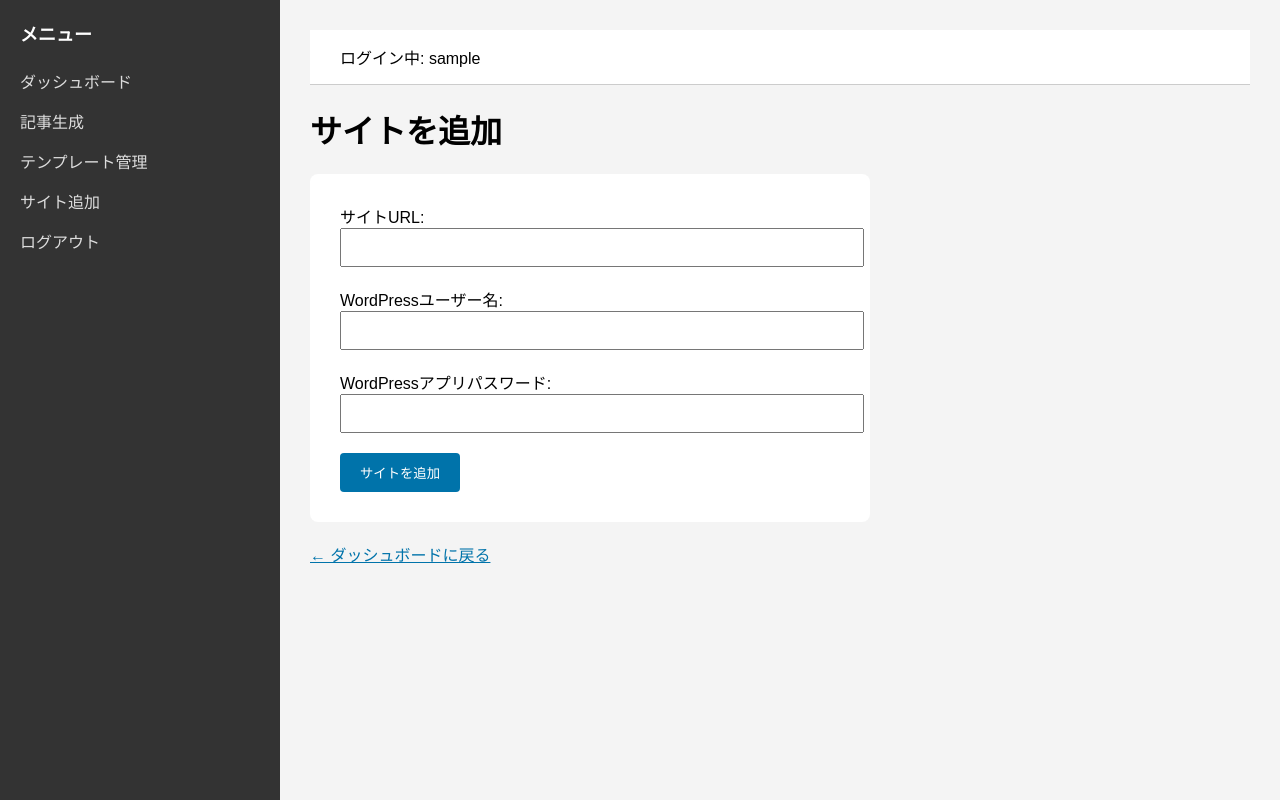
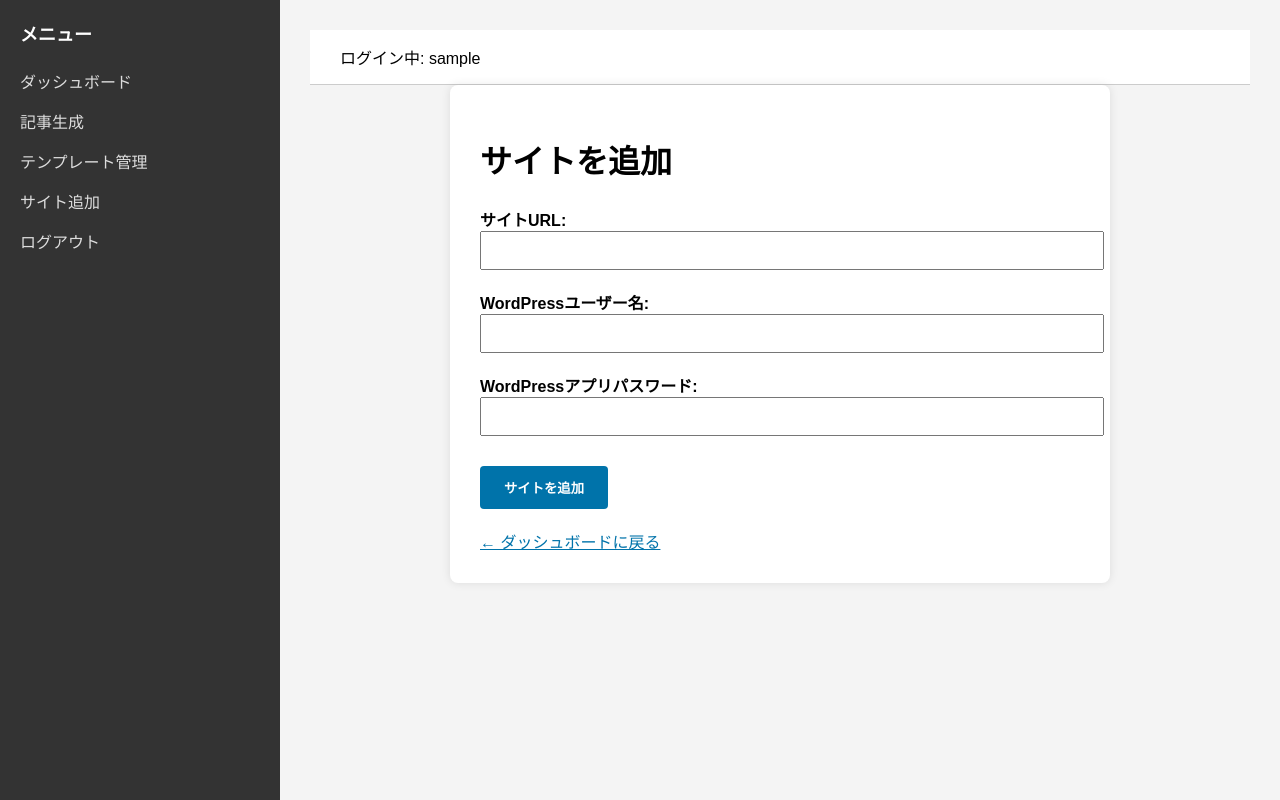
Before and after one commit to ryu-matsu2002/ver8-ai-posting-tool, a Flask app: page /add-site in a window 1280 px wide. Run offline with Flask 3, Linux system fonts and the light colour scheme; the visitor is signed in with stand-in values (Sample User, id 1).

```diff
--- a/app/forms.py
+++ b/app/forms.py
@@ -2,7 +2,7 @@
 
 from flask_wtf import FlaskForm
 from wtforms import StringField, PasswordField, TextAreaField, SubmitField, SelectField
-from wtforms.validators import DataRequired, Email
+from wtforms.validators import DataRequired, Email, URL
 
 # ✅ ログインフォーム
 class LoginForm(FlaskForm):
@@ -15,3 +15,10 @@ class AutoPostForm(FlaskForm):
     keywords = TextAreaField("キーワード一覧", validators=[DataRequired()])
     template_id = SelectField("テンプレート", coerce=int, validators=[DataRequired()])
     submit = SubmitField("記事生成を開始")
+
+# ✅ サイト追加フォーム（CSRF保護付き）
+class AddSiteForm(FlaskForm):
+    site_url = StringField("サイトURL", validators=[DataRequired(), URL()])
+    wp_username = StringField("WordPressユーザー名", validators=[DataRequired()])
+    wp_app_password = StringField("アプリケーションパスワード", validators=[DataRequired()])
+    submit = SubmitField("サイトを追加")
--- a/app/routes.py
+++ b/app/routes.py
@@ -7,7 +7,7 @@ import threading
 from .wordpress_post import post_to_wordpress
 
 from .auto_post import generate_and_save_articles
-from .forms import AutoPostForm
+from .forms import AutoPostForm, AddSiteForm
 
 routes_bp = Blueprint('routes', __name__)
 
@@ -160,10 +160,11 @@ def index():
 @routes_bp.route('/add-site', methods=['GET', 'POST'], endpoint='add_site')
 @login_required
 def add_site():
-    if request.method == 'POST':
-        site_url = request.form['site_url']
-        wp_username = request.form['wp_username']
-        wp_app_password = request.form['wp_app_password']
+    form = AddSiteForm()
+    if form.validate_on_submit():
+        site_url = form.site_url.data.strip()
+        wp_username = form.wp_username.data.strip()
+        wp_app_password = form.wp_app_password.data.strip()
 
         new_site = Site(
             site_url=site_url,
@@ -176,7 +177,7 @@ def add_site():
         flash('サイトを追加しました。')
         return redirect(url_for('routes.dashboard'))
 
-    return render_template('add_site.html')
+    return render_template('add_site.html', form=form)
 
 # ✅ ScheduledPost：プレビュー・編集・削除・即時投稿
 @routes_bp.route('/preview_post/<int:post_id>')
--- a/app/templates/add_site.html
+++ b/app/templates/add_site.html
@@ -3,24 +3,34 @@
 {% block title %}サイト追加{% endblock %}
 
 {% block content %}
-<h1>サイトを追加</h1>
+<div style="max-width: 600px; margin: 0 auto; background: #fff; padding: 30px; border-radius: 8px; box-shadow: 0 0 10px rgba(0,0,0,0.1);">
+    <h1 style="margin-bottom: 25px;">サイトを追加</h1>
 
-<form action="{{ url_for('routes.add_site') }}" method="POST" style="background: #fff; padding: 30px; border-radius: 8px; max-width: 500px;">
-    <label for="site_url">サイトURL:</label><br>
-    <input type="text" name="site_url" id="site_url" required style="width: 100%; padding: 10px; margin-bottom: 20px;"><br>
+    <form action="{{ url_for('routes.add_site') }}" method="POST">
+        {{ form.hidden_tag() }}  {# ✅ CSRFトークンを含む #}
 
-    <label for="wp_username">WordPressユーザー名:</label><br>
-    <input type="text" name="wp_username" id="wp_username" required style="width: 100%; padding: 10px; margin-bottom: 20px;"><br>
+        <div style="margin-bottom: 20px;">
+            <label for="site_url" style="font-weight: bold;">サイトURL:</label><br>
+            {{ form.site_url(id="site_url", required=True, class="form-control", style="width: 100%; padding: 10px;") }}
+        </div>
 
-    <label for="wp_app_password">WordPressアプリパスワード:</label><br>
-    <input type="text" name="wp_app_password" id="wp_app_password" required style="width: 100%; padding: 10px; margin-bottom: 20px;"><br>
+        <div style="margin-bottom: 20px;">
+            <label for="wp_username" style="font-weight: bold;">WordPressユーザー名:</label><br>
+            {{ form.wp_username(id="wp_username", required=True, class="form-control", style="width: 100%; padding: 10px;") }}
+        </div>
 
-    <button type="submit" style="padding: 10px 20px; background-color: #0073aa; color: #fff; border: none; border-radius: 4px; cursor: pointer;">
-        サイトを追加
-    </button>
-</form>
+        <div style="margin-bottom: 30px;">
+            <label for="wp_app_password" style="font-weight: bold;">WordPressアプリパスワード:</label><br>
+            {{ form.wp_app_password(id="wp_app_password", required=True, class="form-control", style="width: 100%; padding: 10px;") }}
+        </div>
 
-<div style="margin-top: 20px;">
-    <a href="{{ url_for('routes.dashboard') }}" style="color: #0073aa;">← ダッシュボードに戻る</a>
+        <button type="submit" style="padding: 12px 24px; background-color: #0073aa; color: white; border: none; border-radius: 4px; font-weight: bold; cursor: pointer;">
+            サイトを追加
+        </button>
+    </form>
+
+    <div style="margin-top: 20px;">
+        <a href="{{ url_for('routes.dashboard') }}" style="color: #0073aa;">← ダッシュボードに戻る</a>
+    </div>
 </div>
 {% endblock %}
```
Also changed, not shown: app/auto_post.py (+14 -14 lines).
